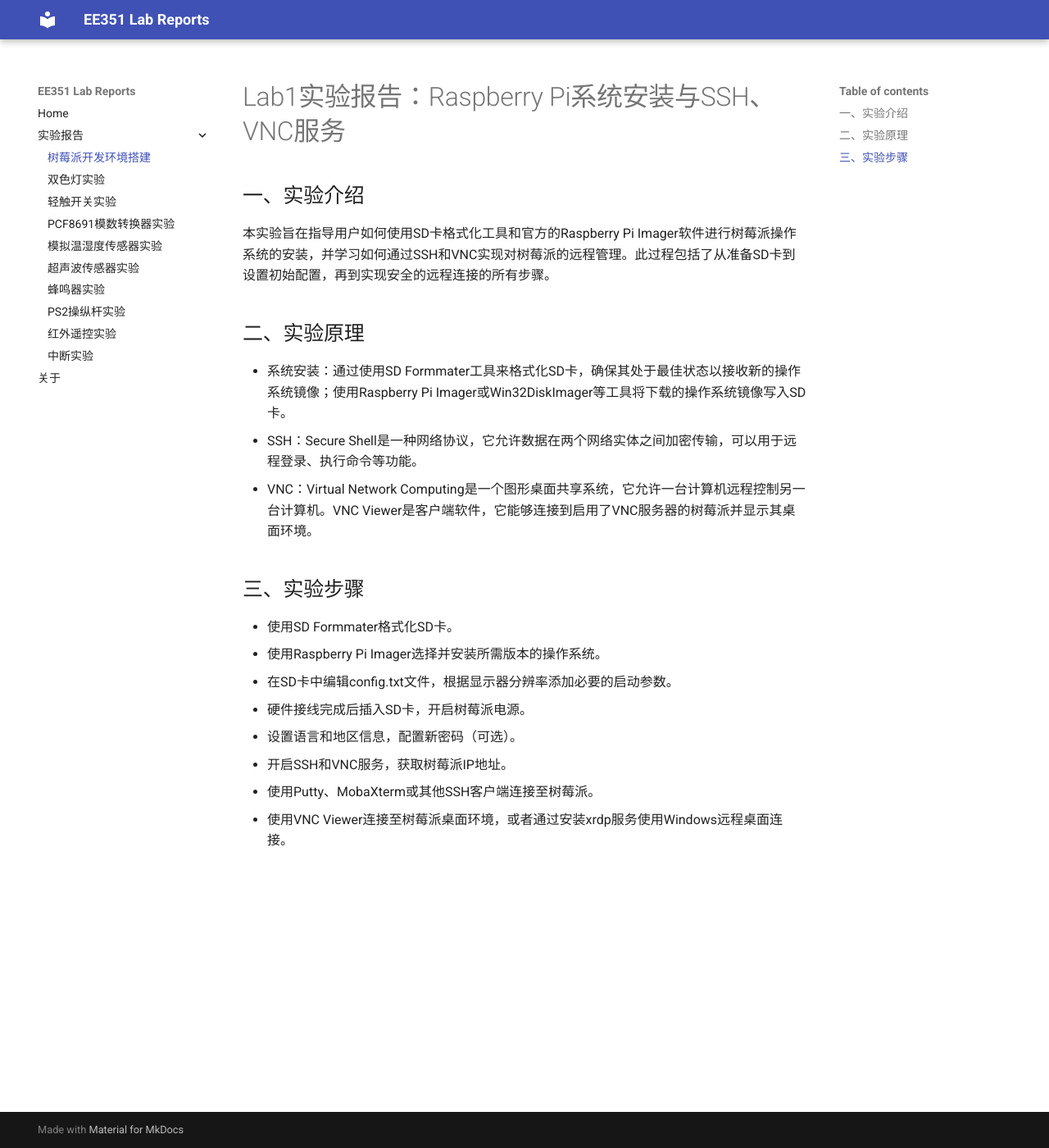
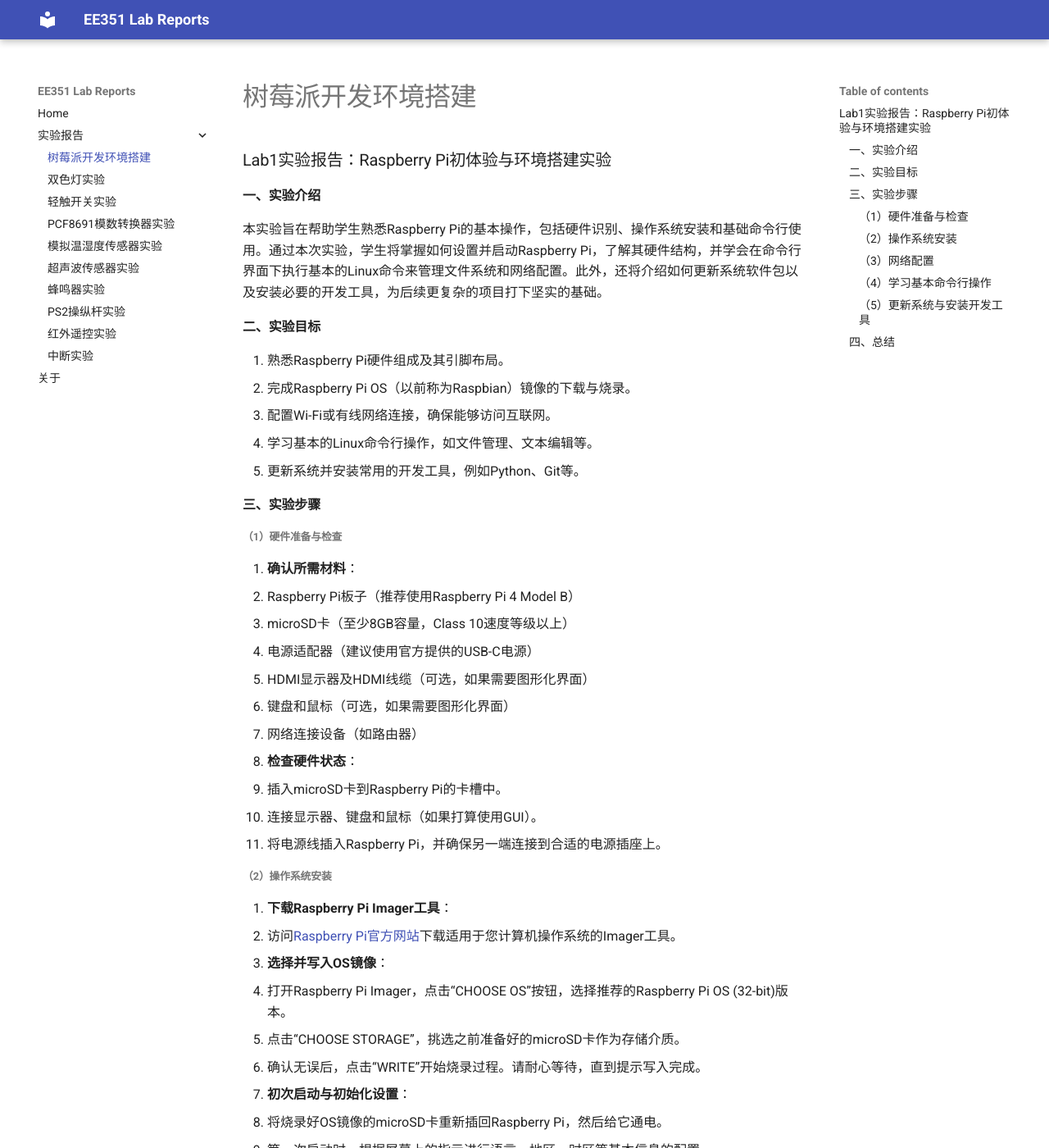
Before and after one commit to sergiudm/ee351-lab-reports, an MkDocs documentation site: the page built from docs/lab1.md, in a window 1280 px wide and 1400 px high. Shown: the whole window at 82% size. Built offline with MkDocs 1.6.1 and Material for MkDocs 9.7.7, drawn with Linux system fonts in a browser that asks for light colours; some of the changed text lies outside the part shown.

Commit message:
update lab1

````diff
--- a/docs/lab1.md
+++ b/docs/lab1.md
@@ -1,18 +1,91 @@
-# Lab1实验报告：Raspberry Pi系统安装与SSH、VNC服务
-## 一、实验介绍
-本实验旨在指导用户如何使用SD卡格式化工具和官方的Raspberry Pi Imager软件进行树莓派操作系统的安装，并学习如何通过SSH和VNC实现对树莓派的远程管理。此过程包括了从准备SD卡到设置初始配置，再到实现安全的远程连接的所有步骤。
+### Lab1实验报告：Raspberry Pi初体验与环境搭建实验
 
-## 二、实验原理
-- 系统安装：通过使用SD Formmater工具来格式化SD卡，确保其处于最佳状态以接收新的操作系统镜像；使用Raspberry Pi Imager或Win32DiskImager等工具将下载的操作系统镜像写入SD卡。
-- SSH：Secure Shell是一种网络协议，它允许数据在两个网络实体之间加密传输，可以用于远程登录、执行命令等功能。
-- VNC：Virtual Network Computing是一个图形桌面共享系统，它允许一台计算机远程控制另一台计算机。VNC Viewer是客户端软件，它能够连接到启用了VNC服务器的树莓派并显示其桌面环境。
+#### 一、实验介绍
+本实验旨在帮助学生熟悉Raspberry Pi的基本操作，包括硬件识别、操作系统安装和基础命令行使用。通过本次实验，学生将掌握如何设置并启动Raspberry Pi，了解其硬件结构，并学会在命令行界面下执行基本的Linux命令来管理文件系统和网络配置。此外，还将介绍如何更新系统软件包以及安装必要的开发工具，为后续更复杂的项目打下坚实的基础。
 
-## 三、实验步骤
-- 使用SD Formmater格式化SD卡。
-- 使用Raspberry Pi Imager选择并安装所需版本的操作系统。
-- 在SD卡中编辑config.txt文件，根据显示器分辨率添加必要的启动参数。
-- 硬件接线完成后插入SD卡，开启树莓派电源。
-- 设置语言和地区信息，配置新密码（可选）。
-- 开启SSH和VNC服务，获取树莓派IP地址。
-- 使用Putty、MobaXterm或其他SSH客户端连接至树莓派。
-- 使用VNC Viewer连接至树莓派桌面环境，或者通过安装xrdp服务使用Windows远程桌面连接。
+#### 二、实验目标
+1. 熟悉Raspberry Pi硬件组成及其引脚布局。
+2. 完成Raspberry Pi OS（以前称为Raspbian）镜像的下载与烧录。
+3. 配置Wi-Fi或有线网络连接，确保能够访问互联网。
+4. 学习基本的Linux命令行操作，如文件管理、文本编辑等。
+5. 更新系统并安装常用的开发工具，例如Python、Git等。
+
+#### 三、实验步骤
+##### （1）硬件准备与检查
+1. **确认所需材料**：
+   - Raspberry Pi板子（推荐使用Raspberry Pi 4 Model B）
+   - microSD卡（至少8GB容量，Class 10速度等级以上）
+   - 电源适配器（建议使用官方提供的USB-C电源）
+   - HDMI显示器及HDMI线缆（可选，如果需要图形化界面）
+   - 键盘和鼠标（可选，如果需要图形化界面）
+   - 网络连接设备（如路由器）
+
+2. **检查硬件状态**：
+   - 插入microSD卡到Raspberry Pi的卡槽中。
+   - 连接显示器、键盘和鼠标（如果打算使用GUI）。
+   - 将电源线插入Raspberry Pi，并确保另一端连接到合适的电源插座上。
+
+##### （2）操作系统安装
+1. **下载Raspberry Pi Imager工具**：
+   - 访问[Raspberry Pi官方网站](https://www.raspberrypi.com/software/)下载适用于您计算机操作系统的Imager工具。
+
+2. **选择并写入OS镜像**：
+   - 打开Raspberry Pi Imager，点击“CHOOSE OS”按钮，选择推荐的Raspberry Pi OS (32-bit)版本。
+   - 点击“CHOOSE STORAGE”，挑选之前准备好的microSD卡作为存储介质。
+   - 确认无误后，点击“WRITE”开始烧录过程。请耐心等待，直到提示写入完成。
+
+3. **初次启动与初始化设置**：
+   - 将烧录好OS镜像的microSD卡重新插回Raspberry Pi，然后给它通电。
+   - 第一次启动时，根据屏幕上的指示进行语言、地区、时区等基本信息的配置。
+   - 如果选择了图形化界面，则会自动进入桌面环境；否则，默认进入命令行模式。
+
+##### （3）网络配置
+1. **连接Wi-Fi**：
+   - 在命令行中输入`sudo raspi-config`打开配置菜单。
+   - 选择“Network Options”，然后按照提示输入您的Wi-Fi SSID和密码。
+   - 或者直接编辑`/etc/wpa_supplicant/wpa_supplicant.conf`文件添加Wi-Fi信息。
+
+2. **验证网络连接**：
+   - 使用`ping google.com`测试是否能成功访问外部网站。
+   - 若无法上网，请检查路由器设置或尝试更换其他网络环境。
+
+##### （4）学习基本命令行操作
+1. **文件管理**：
+   - `ls`列出当前目录下的文件和文件夹。
+   - `cd`改变当前工作目录。
+   - `mkdir`创建新的文件夹。
+   - `rm`删除文件或空文件夹。
+   - `cp`复制文件或文件夹。
+   - `mv`移动文件或重命名文件。
+
+2. **文本编辑**：
+   - 使用`nano`编辑器打开文件，例如`nano example.txt`。
+   - 编辑完成后按Ctrl+O保存，Ctrl+X退出。
+
+3. **查看帮助文档**：
+   - 输入命令后加上`--help`参数，如`ls --help`，可以查看该命令的帮助信息。
+
+##### （5）更新系统与安装开发工具
+1. **更新软件包列表**：
+   - 执行`sudo apt-get update`刷新本地数据库以获取最新的软件包信息。
+
+2. **升级已安装的软件包**：
+   - 使用`sudo apt-get upgrade`命令来更新所有现有的软件包至最新版本。
+
+3. **安装额外的开发工具**：
+   - 例如安装Python相关工具可以通过以下命令实现：
+     ```bash
+     sudo apt-get install python3-pip
+     pip3 install --upgrade pip setuptools wheel
+     ```
+   - 安装Git用于版本控制：
+     ```bash
+     sudo apt-get install git
+     ```
+
+#### 四、总结
+通过上述步骤，我们完成了Raspberry Pi的初步设置，并掌握了如何在其上构建一个稳定可靠的开发环境。这对于接下来的学习和实践是非常重要的一步。希望这份指南可以帮助大家顺利完成实验任务。如果有任何疑问或者遇到困难，请随时提问！
+
+---
+
+以上就是关于“Raspberry Pi初体验与环境搭建实验”的完整实验报告。希望这份报告能够帮助您顺利完成实验任务。如果有任何疑问或者需要进一步的帮助，请随时提问。
````
Also changed, not shown: site/404.html, site/index.html, site/lab1/index.html, site/lab10/index.html, site/lab2/index.html, site/lab3/index.html, site/lab4/index.html, site/lab5/index.html, site/lab6/index.html, site/lab7/index.html, site/lab8/index.html, site/lab9/index.html, 1 other file.
